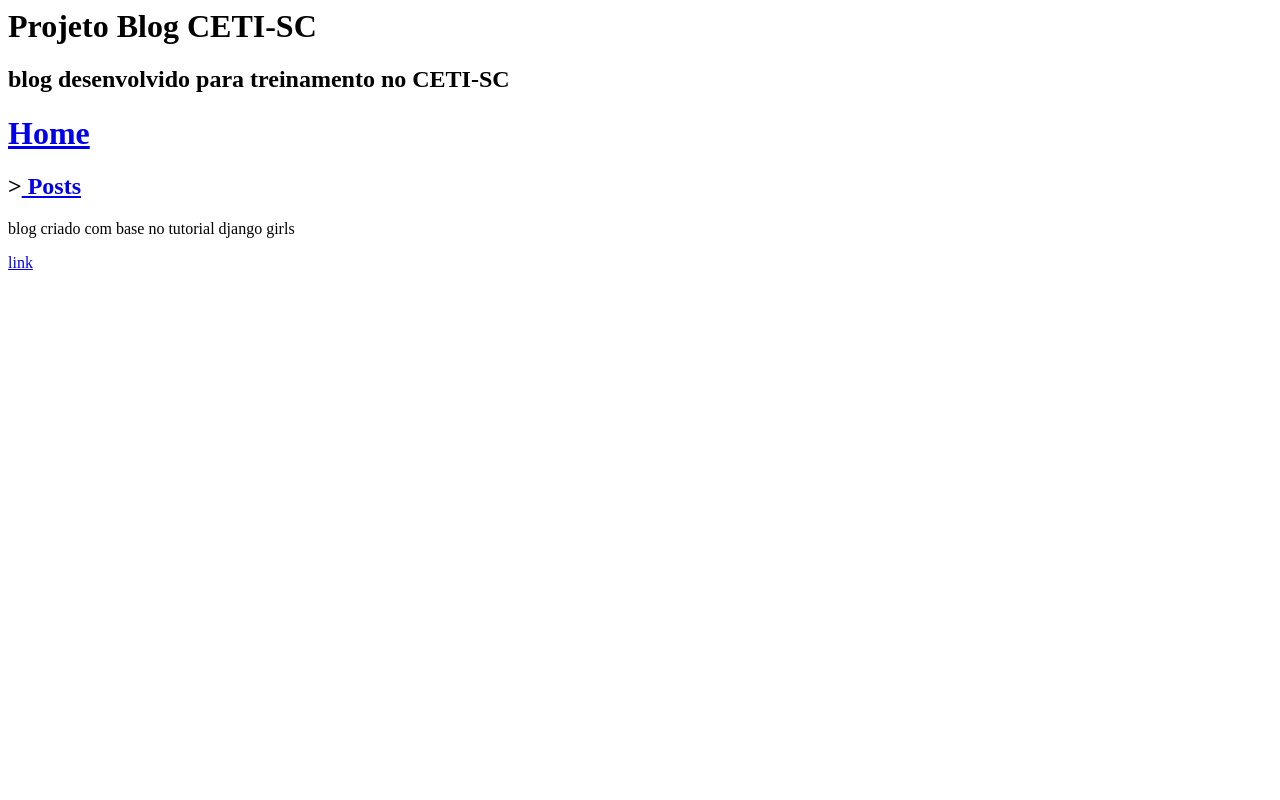
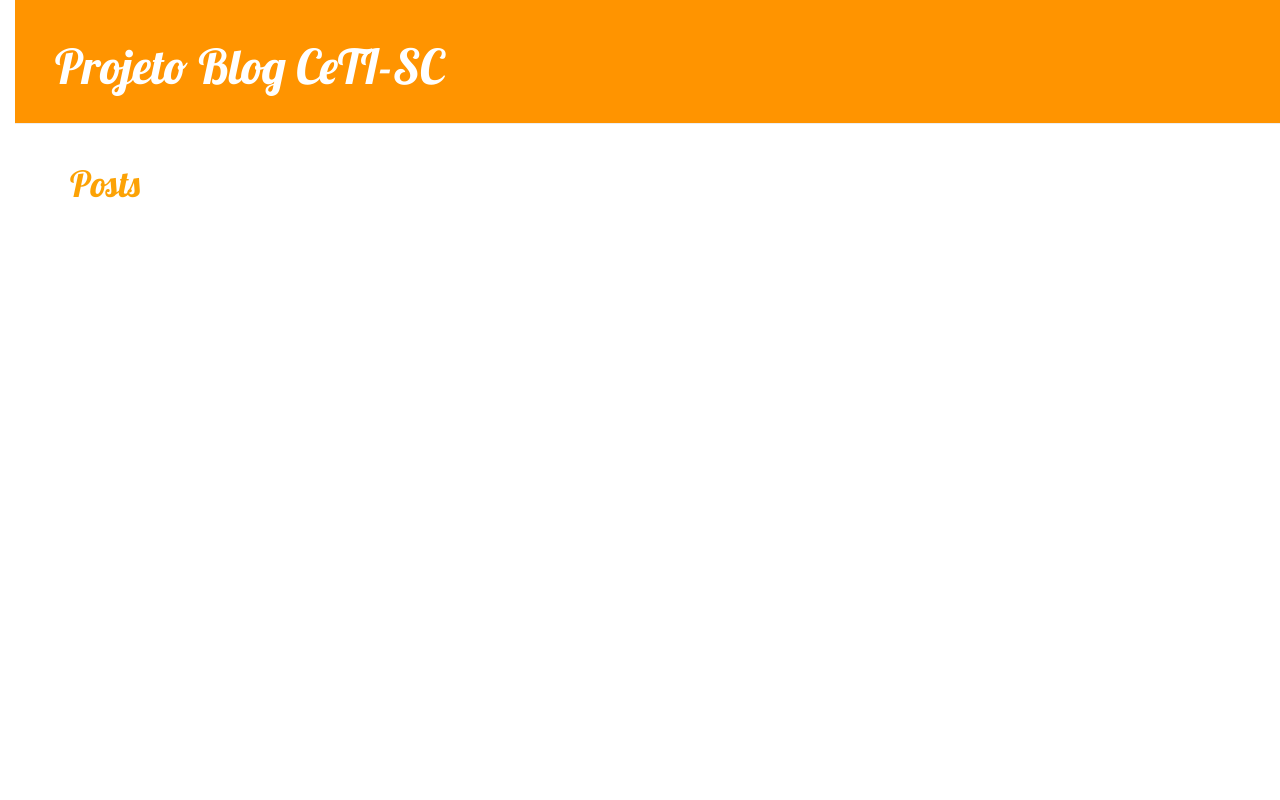
Before and after one commit to juliobueno15/my-first-blog, a Django app: page / in a window 1280 px wide. Run offline with Django 3.2, Linux system fonts and the light colour scheme; tables that the repository leaves empty hold one stand-in row (values such as "Sample post"); some libraries are stand-ins or nearby versions.

Commit message:
add template forblog home page, and create the post pages.

```diff
--- /dev/null
+++ b/blog/static/css/blog.css
@@ -0,0 +1,54 @@
+h1 a {
+    color: #FCA205;
+    font-family: 'Lobster';
+}
+body {
+    padding-left: 15px;
+}
+
+.page-header {
+    background-color: #ff9400;
+    margin-top: 0;
+    padding: 20px 20px 20px 40px;
+}
+
+.page-header h1, .page-header h1 a, .page-header h1 a:visited, .page-header h1 a:active {
+    color: #ffffff;
+    font-size: 36pt;
+    text-decoration: none;
+}
+
+.content {
+    margin-left: 40px;
+}
+
+h1, h2, h3, h4 {
+    font-family: 'Lobster', cursive;
+}
+
+.date {
+    color: #828282;
+}
+
+.save {
+    float: right;
+}
+
+.post-form textarea, .post-form input {
+    width: 100%;
+}
+
+.top-menu, .top-menu:hover, .top-menu:visited {
+    color: #ffffff;
+    float: right;
+    font-size: 26pt;
+    margin-right: 20px;
+}
+
+.post {
+    margin-bottom: 70px;
+}
+
+.post h1 a, .post h1 a:visited {
+    color: #000000;
+}
--- /dev/null
+++ b/blog/templates/blog/base.html
@@ -0,0 +1,30 @@
+{% load static %}
+
+
+<html>
+    <head>
+
+        <link href="//fonts.googleapis.com/css?family=Lobster&subset=latin,latin-ext" rel="stylesheet" type="text/css">
+        <title>Blog CeTI-SC</title>
+
+        <link rel="stylesheet" href="//maxcdn.bootstrapcdn.com/bootstrap/3.2.0/css/bootstrap.min.css">
+        <link rel="stylesheet" href="//maxcdn.bootstrapcdn.com/bootstrap/3.2.0/css/bootstrap-theme.min.css">
+
+        <link rel="stylesheet" href="{% static 'css/blog.css' %}">
+
+    </head>
+    <body>
+        <div class="page-header">
+            <h1><a href="/">Projeto Blog CeTI-SC</a></h1>
+        </div>
+
+        <div class="content container">
+            <div class="row">
+                <div class="col-md-8">
+                    {% block content %}
+                    {% endblock %}
+                </div>
+            </div>
+        </div>
+    </body>
+</html>
--- a/blog/templates/blog/post_list.html
+++ b/blog/templates/blog/post_list.html
@@ -1,41 +1,23 @@
-<html>
-    <head>
-        <title>Ola's blog</title>
-    </head>
-    <body>
-        <div>
+{% extends 'blog/base.html' %}
 
-        <h1>Projeto Blog CETI-SC</h1>
-        <h2>blog desenvolvido para treinamento no CETI-SC</h2>
-        <h1><a href="/">Home</a></h1>
+{% block content%}
 
-        <div>
+    <h1><a href="/"> Posts</a></h1>
 
+        <div class="content container">
+            <div class="row">
+                <div class="col-md-8">
+                    {% for post in posts %}
+                        <div class="post">
+                            <h1><a href="{% url 'post_detail' pk=post.pk %}">{{ post.title }}</a></h1>
+                            <p>{{ post.text|linebreaksbr }}</p>
+                        </div>
+                        <div class="date">
+                                <p>published: {{ post.published_date }}</p>
+                        </div>
+                    {% endfor %}
+                </div>
+            </div>
+        </div>
 
-        <div>
-
-        <h2>><a href="/"> Posts</a></h2>
-        {% for post in posts %}
-            <div>
-
-
-            <h1><a href="">{{ post.title }}</a></h1>
-            <p>{{ post.text|linebreaksbr }}</p>
-            <p>publicado em: {{ post.published_date }}</p>
-
-            </div>
-        {% endfor %}
-
-        <div>
-
-
-        <div>
-
-        <p>blog criado com base no tutorial django girls </p>
-        <a href="https://djangogirls.org">link</a>
-
-        <div>
-
-
-    </body>
-</html>
+{% endblock%}
--- a/blog/urls.py
+++ b/blog/urls.py
@@ -3,4 +3,6 @@
 
 urlpatterns = [
     path('', views.post_list, name='post_list'),
+    path('post/<int:pk>/', views.post_detail, name='post_detail'),
+
 ]
--- a/blog/views.py
+++ b/blog/views.py
@@ -1,9 +1,14 @@
 from django.shortcuts import render
 from .models import Post
 from django.utils import timezone
+from django.shortcuts import render, get_object_or_404
 
 # Create your views here.
 
 def post_list(request):
     posts = Post.objects.filter(published_date__lte=timezone.now()).order_by('published_date')
     return render(request, 'blog/post_list.html', {'posts': posts})
+
+def post_detail(request, pk):
+    post = get_object_or_404(Post, pk=pk)
+    return render(request, 'blog/post_detail.html', {'post': post})
```
Also changed, not shown: blog/templates/blog/post_detail.html (added, +13 -0 lines).
